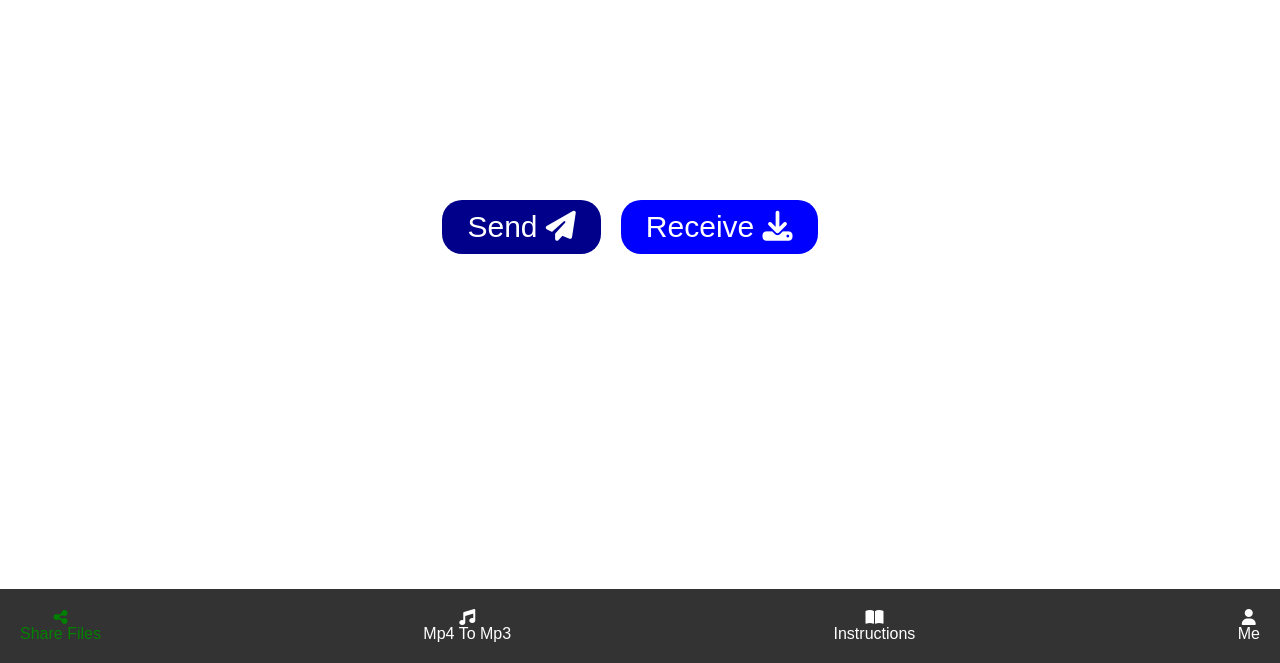
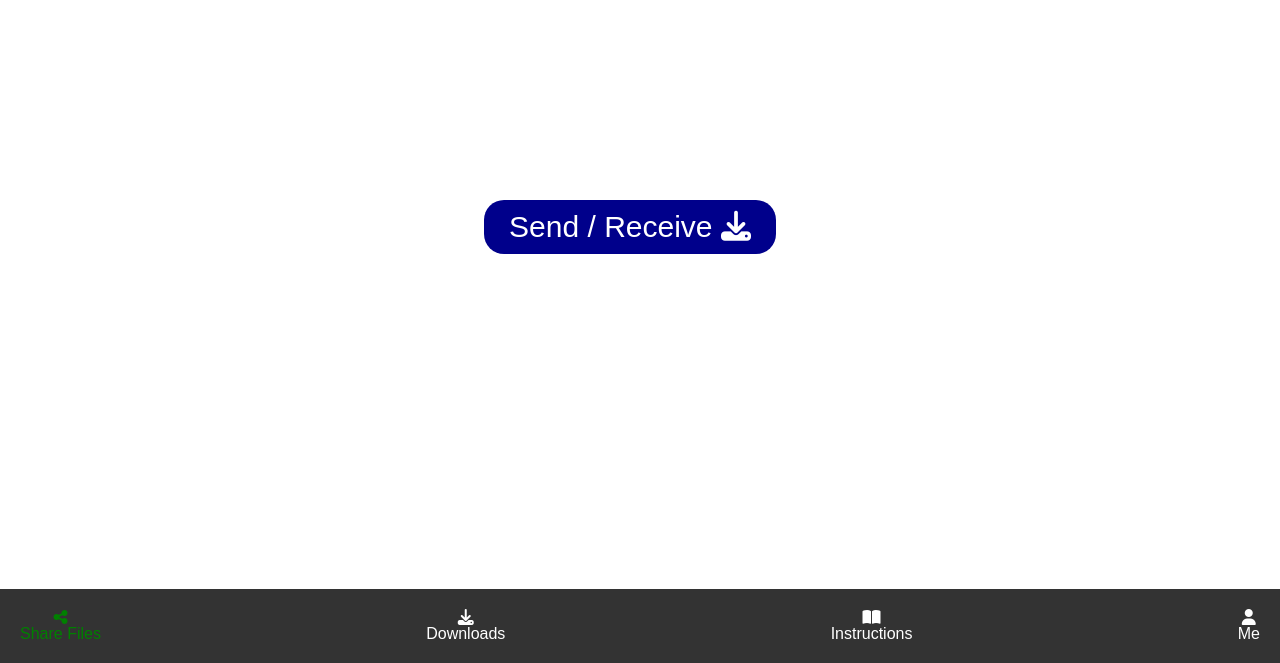
Before and after one commit to samueltuoyo/FileBridge-, a Flask app: page /main in a window 1280 px wide. Shown: the part 137-800 px from the top of the page. Run offline with Flask 3, Linux system fonts and the light colour scheme; some libraries are stand-ins or nearby versions.

Commit message:
Add files via upload

```diff
--- a/templates/main.html
+++ b/templates/main.html
@@ -4,8 +4,10 @@
     <meta charset="UTF-8">
     <meta name="viewport" content="width=device-width, initial-scale=1.0"/>
     <title>FileBridge</title>
+
     <link rel="stylesheet" href="static/styles.css">
     <script src="https://kit.fontawesome.com/edec7f25e3.js" crossorigin="anonymous"></script>
+<link rel="shortcut icon" href="/static/Filebridge.png" type="image/x-icon">
 </head>
 <body>
     <main>
@@ -13,16 +15,22 @@
        <h1>File-Bridge <i class="fas fa-briefcase"></i></h1>
     </header>
     <div id="btn">
-   <a href="/sender"><button class="btn1">Send <i class="fas fa-paper-plane"></i></button></a>
-    <a href="/receiver"><button class="btn2">Receive <i class="fas fa-download"></i></button></a>
+   <a href="/receiver"><button class="btn1">Send / Receive <i class="fas fa-download"></i></button></a>
+  <!-- <a href="/receiver"><button class="btn2">Receive <i class="fas fa-download"></i></button></a>-->
 </div>
+
+
+
 <footer id="footer">
-    <div><a href="/main"><i class="fas fa-share-alt"></i> <span>Share Files</span></a></div>
-    <div><a href="mp3"><i class="fas fa-music"></i> <span> Mp4 To Mp3</span></a></div>
-    <div><a href="{{url_for('instructions')}}"><i class="fas fa-book-open"></i> <span>Instructions</span></a></div>
-    <div><i class="fas fa-user"></i> <span>Me</span></div>
-   </footer>
+  <div><a id="main-link" href="/main"><i class="fas fa-share-alt"></i> <span>Share Files</span></a></div>
+  <div><a id="mp3-link" href="/Downloads"><i class="fas fa-download"></i> <span>Downloads</span></a></div>
+  <div><a id="instructions-link" href="/instructions"><i class="fas fa-book-open"></i> <span>Instructions</span></a></div>
+  <div><a id="me-link" href="#"><i class="fas fa-user"></i> <span>Me</span></a></div>
+</footer>
    </main>
+
+
+
 <script src="static/app.js"></script>
 </body>
 </html>
```
Also changed, not shown: templates/index.html (+7 -1 lines).
